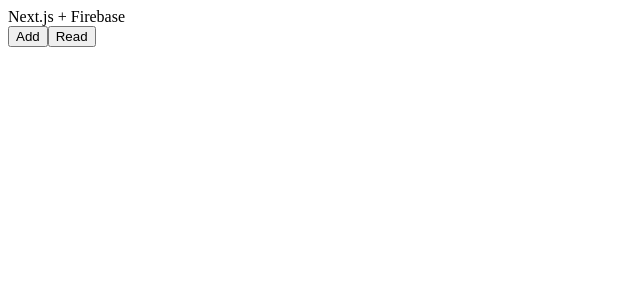
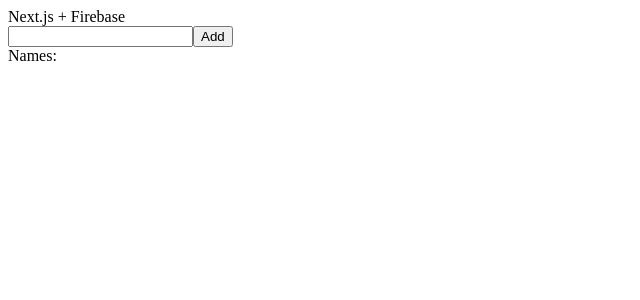
Before and after one commit to tem-tem/ahoy-kino, a Next.js app: page / in a window 1280 px wide. Shown: the top 300 px of the page, without its empty margins (0-640 px from the left). Built offline with nearby package versions, Linux system fonts and the light colour scheme; no server answers; the database is empty.

Commit message:
setup write and read firestore

```diff
--- a/src/components/ConfigContext/index.tsx
+++ b/src/components/ConfigContext/index.tsx
@@ -6,7 +6,6 @@
 }
 
 const firebase = loadFirebase()
-console.log('firebase:', firebase)
 
 export const ConfigContext = createContext<IConfig>({
   db: firebase.firestore(),
--- a/src/lib/loadFirebase.ts
+++ b/src/lib/loadFirebase.ts
@@ -18,8 +18,7 @@
     messagingSenderId: '286129637538',
     appId: '1:286129637538:web:0ca508b13d1ab874ef2ffb',
   }
-  // firebase.initializeApp(firebaseConfig)
-  console.log(firebase.apps.length)
+
   return !firebase.apps.length
     ? firebase.initializeApp(firebaseConfig)
     : firebase
--- a/src/pages/index.tsx
+++ b/src/pages/index.tsx
@@ -1,40 +1,49 @@
 import Head from 'next/head'
 import { ConfigContext } from '~/components/ConfigContext'
-import { useContext, useCallback } from 'react'
+import { useContext, useCallback, useState } from 'react'
 
 const Home = () => {
   const { db } = useContext(ConfigContext)
+  const [names, setNames] = useState<string[]>([])
 
-  const read = useCallback(
-    () =>
+  db.collection('users').onSnapshot(querySnapshot => {
+    const users = []
+    querySnapshot.forEach(doc => {
+      users.push(doc.data().first)
+    })
+    setNames(old => {
+      if (old.length < users.length) {
+        return users
+      }
+      return old
+    })
+  })
+
+  const add = useCallback(
+    (data: { first: string }) =>
       db
         .collection('users')
-        .get()
-        .then(querySnapshot => {
-          querySnapshot.forEach(doc => {
-            console.log(`${doc.id} => ${doc.data()}`)
-          })
+        .add({
+          first: data.first,
+          last: 'Lovelace',
+          born: 1815,
+        })
+        .then(docRef => {
+          console.log('Document written with ID: ', docRef.id)
+        })
+        .catch(error => {
+          console.error('Error adding document: ', error)
         }),
     []
   )
 
-  const add = useCallback(
-    () =>
-      db
-        .collection('users')
-        .add({
-          first: 'Ada',
-          last: 'Lovelace',
-          born: 1815,
-        })
-        .then(function(docRef) {
-          console.log('Document written with ID: ', docRef.id)
-        })
-        .catch(function(error) {
-          console.error('Error adding document: ', error)
-        }),
-    []
-  )
+  const handleSubmit = (event: React.FormEvent<HTMLFormElement>) => {
+    event.preventDefault()
+    const data = new FormData(event.currentTarget)
+    const first = data.get('first').toString()
+    add({ first })
+    event.currentTarget.reset()
+  }
 
   return (
     <div className='container'>
@@ -45,8 +54,11 @@
 
       <main>
         <div>Next.js + Firebase</div>
-        <button onClick={add}>Add</button>
-        <button onClick={read}>Read</button>
+        <form action='submit' onSubmit={handleSubmit}>
+          <input type='text' name='first' id='first' />
+          <button type='submit'>Add</button>
+        </form>
+        <div>Names: {names.join(', ')}</div>
       </main>
     </div>
   )
```
